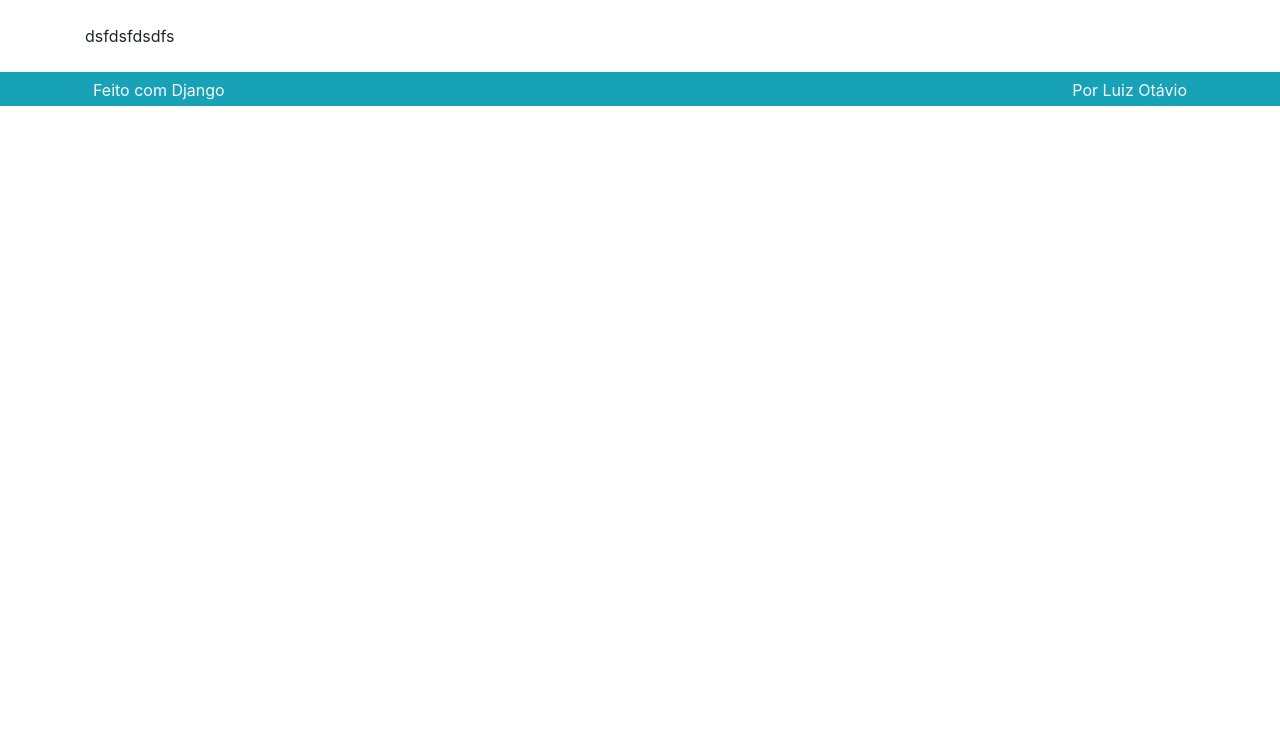
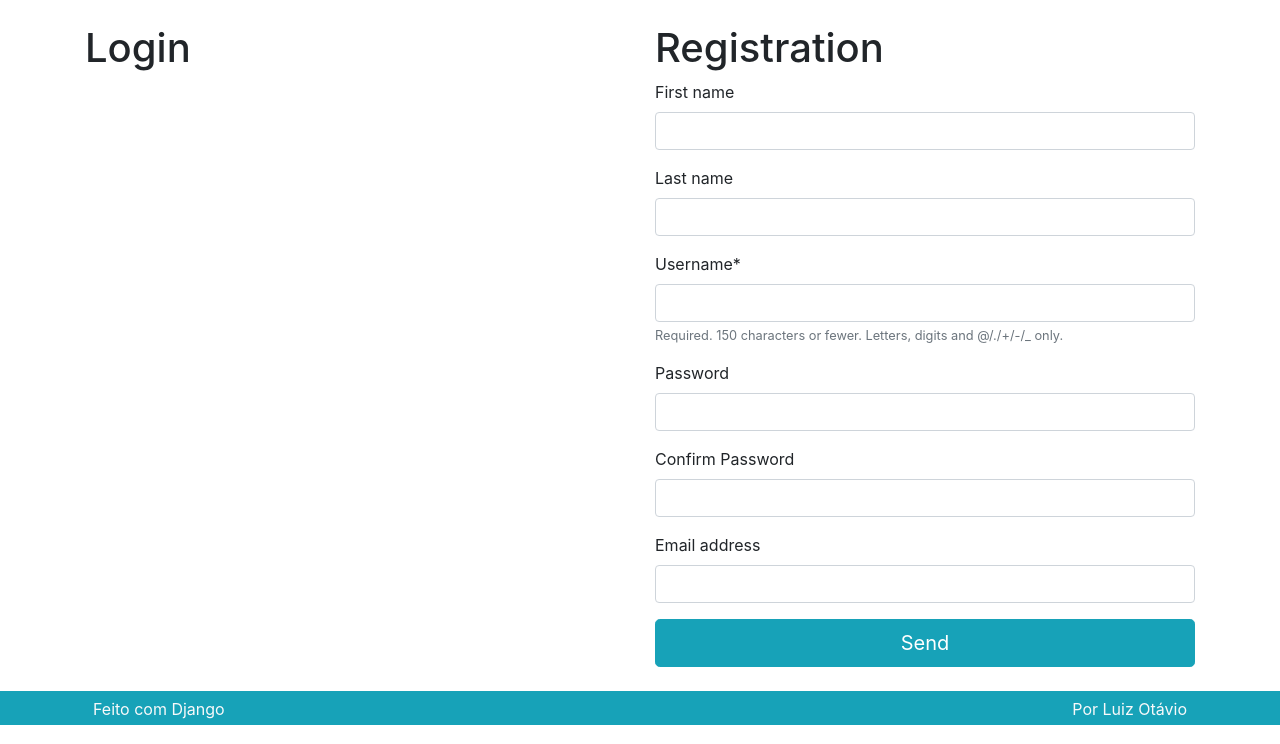
Before and after one commit to marinacruzjordao/Python_ECommerce_Project, a Django app: page /userprofile/ in a window 1280 px wide. Shown: the part 56-800 px from the top of the page. Run offline with Django 3.2, Linux system fonts and the light colour scheme; some libraries are stand-ins or nearby versions.

Commit message:
Model form resolve

```diff
--- a/store/settings.py
+++ b/store/settings.py
@@ -42,9 +42,14 @@ INSTALLED_APPS = [
     'django.contrib.messages',
     'django.contrib.staticfiles',
 
+    'crispy_forms',
+
+
     # Remove debug toolbar
     'debug_toolbar',
 ]
+
+CRISPY_TEMPLATE_PACK = 'bootstrap4'
 
 MIDDLEWARE = [
     'django.middleware.security.SecurityMiddleware',
@@ -54,6 +59,7 @@ MIDDLEWARE = [
     'django.contrib.auth.middleware.AuthenticationMiddleware',
     'django.contrib.messages.middleware.MessageMiddleware',
     'django.middleware.clickjacking.XFrameOptionsMiddleware',
+
 
     #Remove debug toolbar
     'debug_toolbar.middleware.DebugToolbarMiddleware',
--- a/userprofile/forms.py
+++ b/userprofile/forms.py
@@ -1,20 +1,77 @@
 from django import forms
 from django.contrib.auth.models import User
+from django.forms import widgets
 from . import models
 
 
 class ProfileForm(forms.ModelForm):
     class Meta:
         model = models.Userprofile
-        fiedls = '__all__'
+        fields = '__all__'
         exclude = ('user',)
 
 class UserForm(forms.ModelForm):
+    password = forms.CharField(
+        required=False,
+        widget=forms.PasswordInput(),
+        )
+
+    password2 = forms.CharField(
+        required=False,
+        widget=forms.PasswordInput(),
+        label='Confirm Password'
+        )
+
+    def __init__(self, user=None, *args, **kwargs):
+        super().__init__(*args, **kwargs)
+
+        self.user= user
+
     class Meta:
         model= User
-        field = ('first_name','last_name','username','password','email')
+        fields = ('first_name','last_name','username','password', 'password2', 'email')
 
-    def clean(self):
+
+    def clean(self, *args, **kwargs):
         #method to validate
         data = self.data
         cleaned = self.cleaned_data
+        validation_error_msgs ={}
+
+        user_data = cleaned.get('username')
+        password_data = cleaned.get('password')
+        password2_data = cleaned.get('password2')
+        email_data = cleaned.get('email')
+
+        user_db = User.objects.filter(username=user_data).first() #obtain data base
+        email_db = User.objects.filter(email=email_data).first() #obtain data base
+
+        error_msg_user_exists = 'User already exists'
+        error_msg_email_exists = 'Email already exists'
+        error_msg_password_match = 'Passwords do not match'
+        error_msg_password_short = 'Password requires at least 6 characters'
+
+
+
+        #log user
+        if self.user:
+            if user_db:
+                if user_data != user_db.username:
+                    validation_error_msgs['username']= error_msg_user_exists
+
+            if email_db:
+                if email_data != email_db.email:
+                    validation_error_msgs['email'] = error_msg_email_exists
+
+            if password_data:
+                if password_data != password2_data:
+                    validation_error_msgs['password'] = error_msg_password_match
+                    validation_error_msgs['password2'] = error_msg_password_match
+
+                if len(password_data)<6:
+                    validation_error_msgs['password'] = error_msg_password_short
+        else:
+            validation_error_msgs['username']='vbla bla'
+
+        if validation_error_msgs:
+            raise(forms.ValidationError(validation_error_msgs))
--- a/userprofile/templates/userprofile/create.html
+++ b/userprofile/templates/userprofile/create.html
@@ -1,7 +1,30 @@
 {% extends 'base.html' %}
+{% load crispy_forms_tags %}
+
 
 {% block content %}
 
-dsfdsfdsdfs
+
+<div class="row">
+    <div class="col-lg">
+        <h1>Login</h1>
+    </div>
+    <div class="col-lg">
+        <h1>Registration</h1>
+
+        <form method="POST" action="">
+        {% csrf_token %}
+        {{ userform|crispy}}
+
+        <div class="row">
+            <div class="col">
+                <button type="submit" class='btn btn-primary btn-block btn-lg'>
+                Send
+                </button>
+            </div>
+        </div>
+        </from>
+    </div>
+</div>
 
 {% endblock %}
--- a/userprofile/views.py
+++ b/userprofile/views.py
@@ -14,10 +14,20 @@ class BaseProfile(View):
     def setup(self, *args, **kwargs):
         super().setup(*args, **kwargs)
 
-        self.context = {
-            'userform' : forms.UserForm(data=self.request.POST or None),
-            'profileform': forms.ProfileForm(data=self.request.POST or None),
-        }
+        if self.request.user.is_authenticated:
+            self.context = {
+                'userform' : forms.UserForm(
+                    data=self.request.POST or None,
+                    user=self.request.user,
+                    instance=self.request.user,
+                    ),
+                'profileform': forms.ProfileForm(data=self.request.POST or None),
+            }
+        else:
+            self.context = {
+                'userform' : forms.UserForm(data=self.request.POST or None),
+                'profileform': forms.ProfileForm(data=self.request.POST or None),
+            }
 
 
         self.renderization = render(self.request, self.template_name, self.context)
@@ -27,14 +37,20 @@ class BaseProfile(View):
         return self.renderization
 
 
+#class Create(BaseProfile):
 class Create(BaseProfile):
-    pass
+    def post(self, *args, **kwargs):
+        return self.renderization
+
 
 class Update(View):
-    pass
+    def get(self, *args, **kwargs):
+        return HttpResponse('Update')
 
 class Login(View):
-    pass
+    def get(self, *args, **kwargs):
+        return HttpResponse('Login')
 
 class Logout(View):
-    pass
+    def get(self, *args, **kwargs):
+        return HttpResponse('Logout')
```
Also changed, not shown: db.sqlite3.
